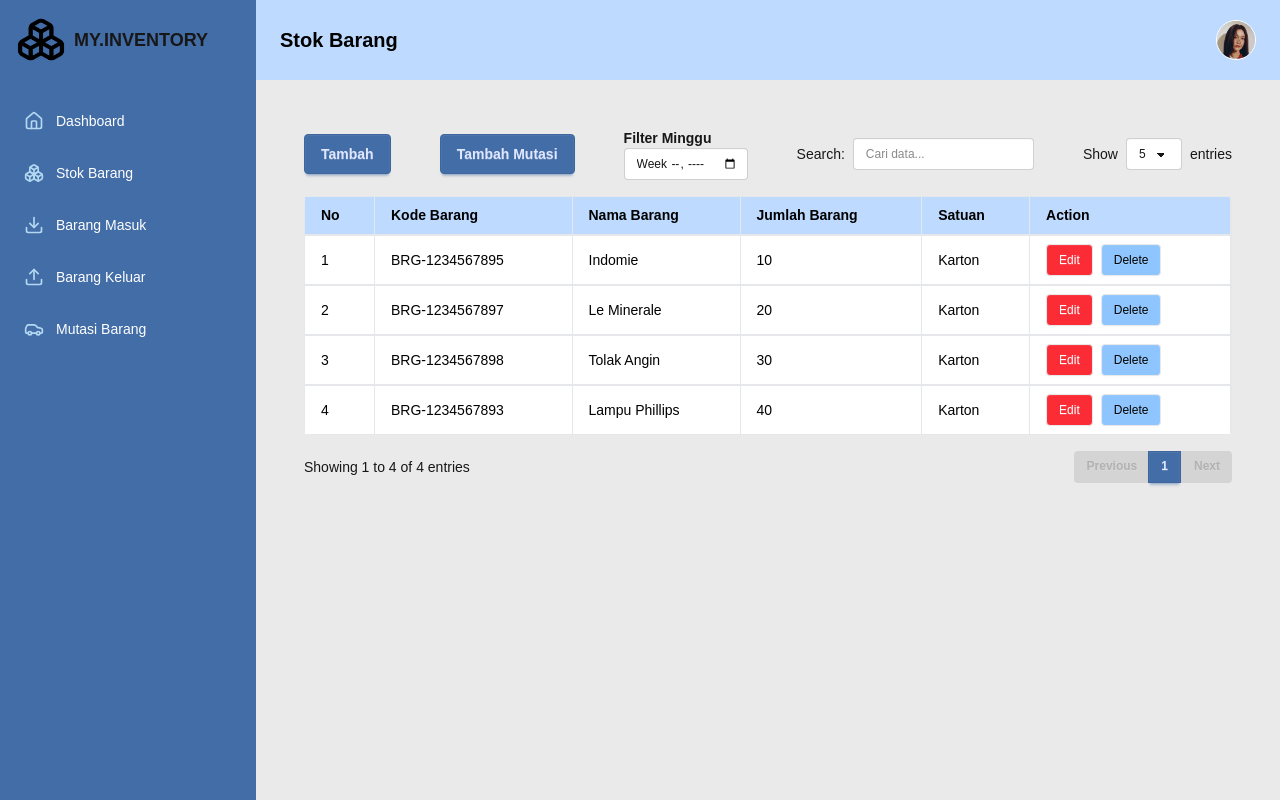
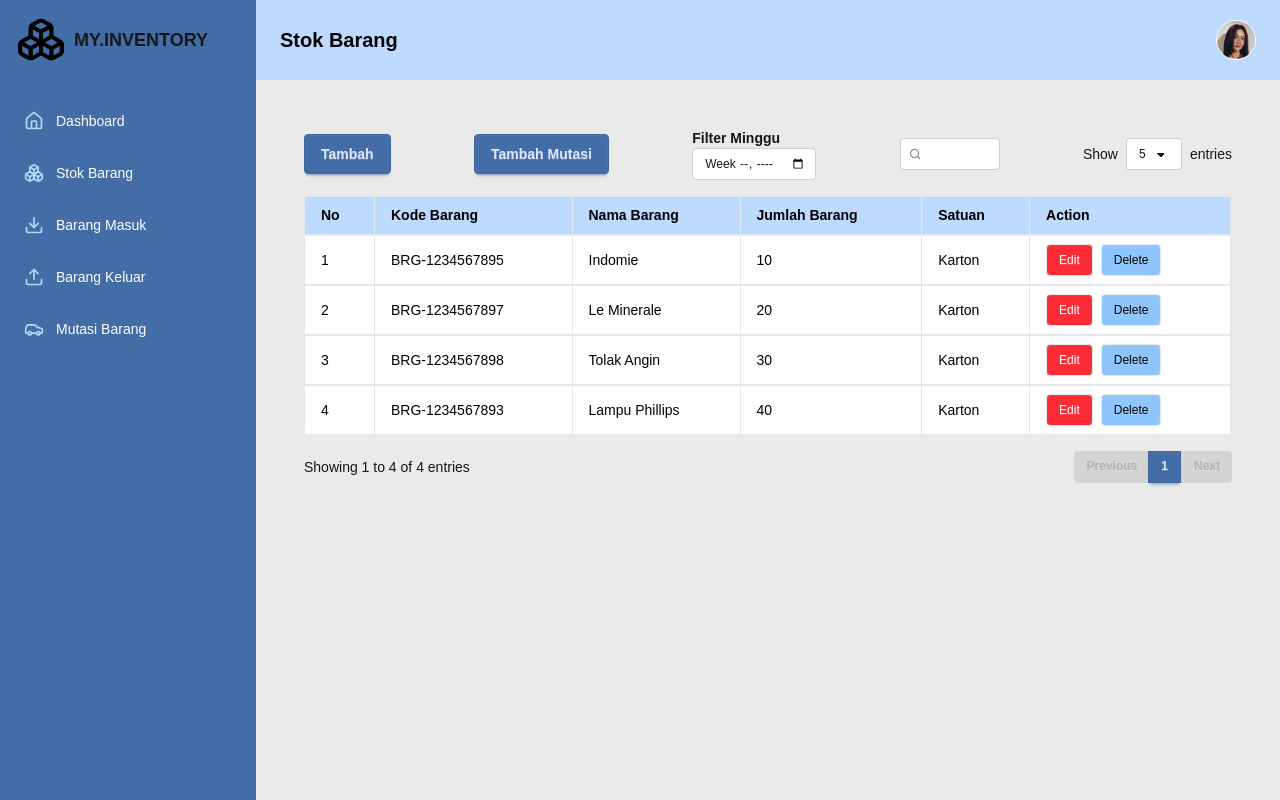
Before and after one commit to FarisAnugrah/inventory-frontend, a Next.js app: page /stok/admin in a window 1280 px wide. Built offline with nearby package versions, Linux system fonts and the light colour scheme.

Commit message:
add menu names that appear on the navbar when clicking on the sidebar, add a logout feature to the profile, and replace the library in search using shadcn

```diff
--- a/src/components/Table.jsx
+++ b/src/components/Table.jsx
@@ -85,17 +85,21 @@ export default function CustomTable(param) {
                         </div>
                     )}
                     {showSearch && (
-                        <div className="flex items-center gap-2">
-                            <span className="text-sm">Search:</span>
+                        <div className="flex items-center gap-2 border rounded input input-bordered input-sm px-2 w-25">
+                            <svg className="h-4 w-4 opacity-50" xmlns="http://www.w3.org/2000/svg" viewBox="0 0 24 24">
+                                <g strokeLinejoin="round" strokeLinecap="round" strokeWidth="2.5" fill="none" stroke="currentColor">
+                                    <circle cx="11" cy="11" r="8"></circle>
+                                    <path d="m21 21-4.3-4.3"></path>
+                                </g>
+                            </svg>
                             <input
                                 type="text"
-                                className="input input-bordered input-sm"
+                                className="w-full bg-transparent outline-none text-sm"
                                 value={searchTerm}
                                 onChange={e => {
                                     setSearchTerm(e.target.value);
                                     setPage(1);
                                 }}
-                                placeholder="Cari data..."
                             />
                         </div>
                     )}
```
